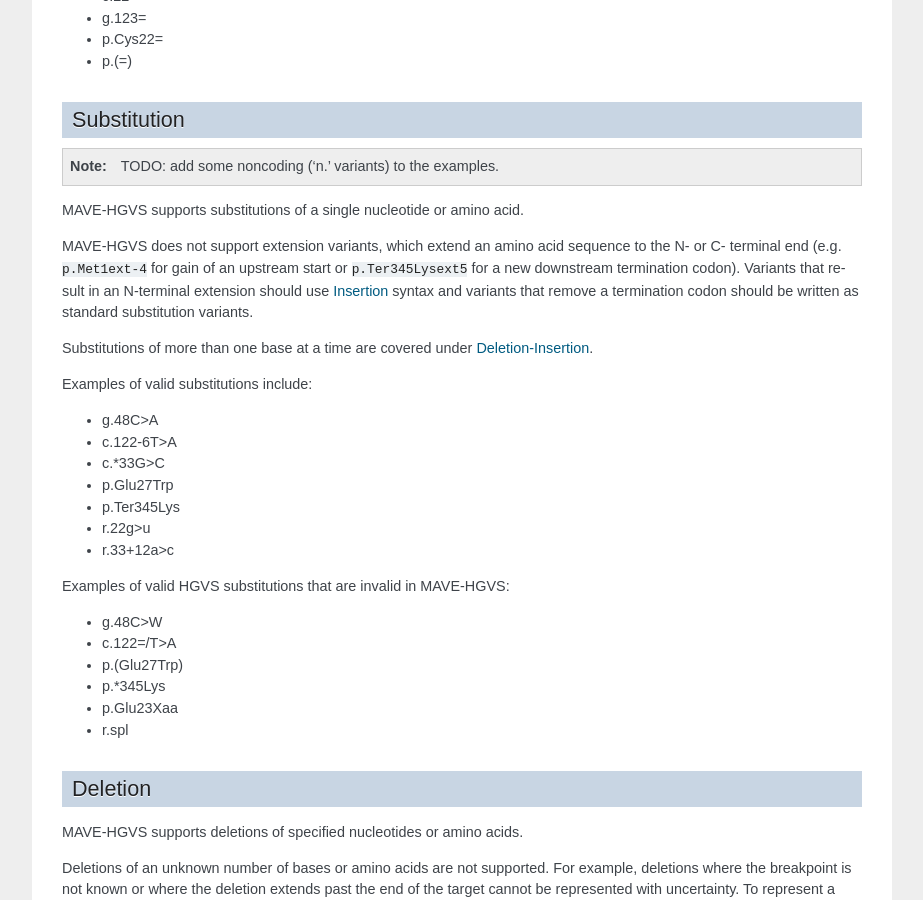
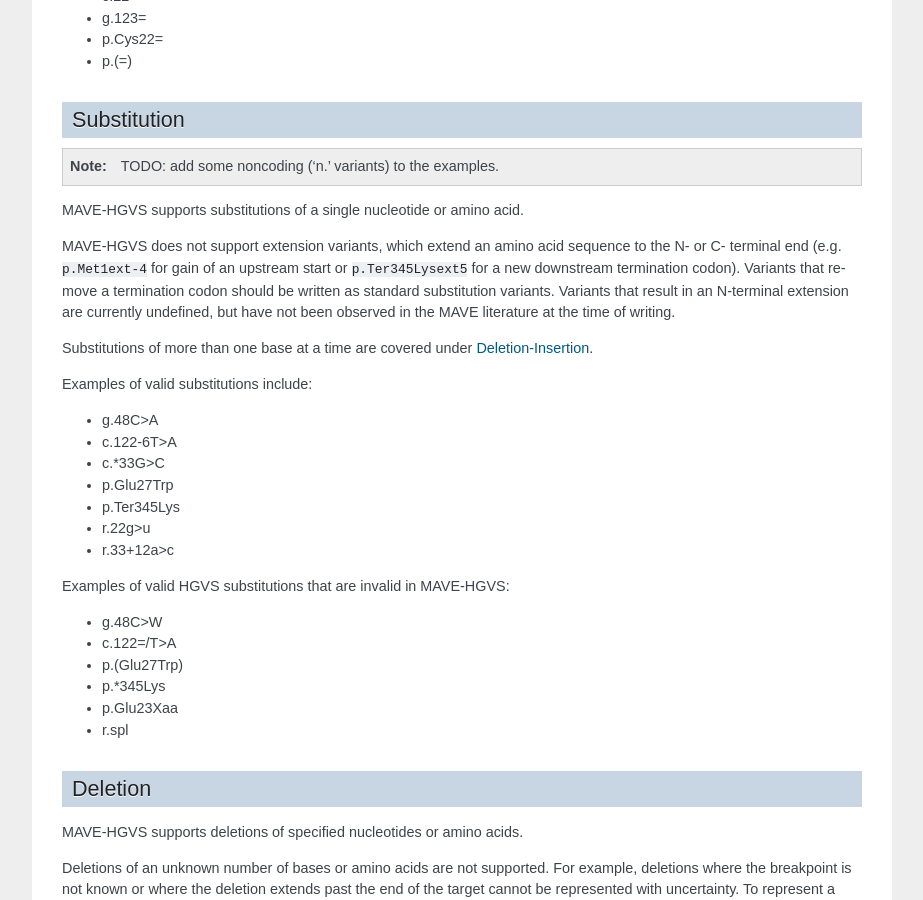
Before and after one commit to VariantEffect/mavehgvs, a Sphinx documentation site: the page built from docs/spec.rst, in a window 1280 px wide and 900 px high, scrolled down 2329 px. Shown: the whole window, without its empty margins (198-1121 px from the left). Built offline with Sphinx 7.4.7, drawn with Linux system fonts in a browser that asks for light colours.

Commit message:
fix incorrect statement about N-terminal insertions

```diff
--- a/docs/spec.rst
+++ b/docs/spec.rst
@@ -135,8 +135,9 @@ MAVE-HGVS supports substitutions of a single nucleotide or amino acid.
 MAVE-HGVS does not support extension variants, which extend an amino acid sequence to the N- or C- terminal end
 (e.g. :code:`p.Met1ext-4` for gain of an upstream start or :code:`p.Ter345Lysext5` for a new downstream termination
 codon).
-Variants that result in an N-terminal extension should use `Insertion`_ syntax and variants that remove a termination
-codon should be written as standard substitution variants.
+Variants that remove a termination codon should be written as standard substitution variants.
+Variants that result in an N-terminal extension are currently undefined,
+but have not been observed in the MAVE literature at the time of writing.
 
 Substitutions of more than one base at a time are covered under `Deletion-Insertion`_.
 
```
